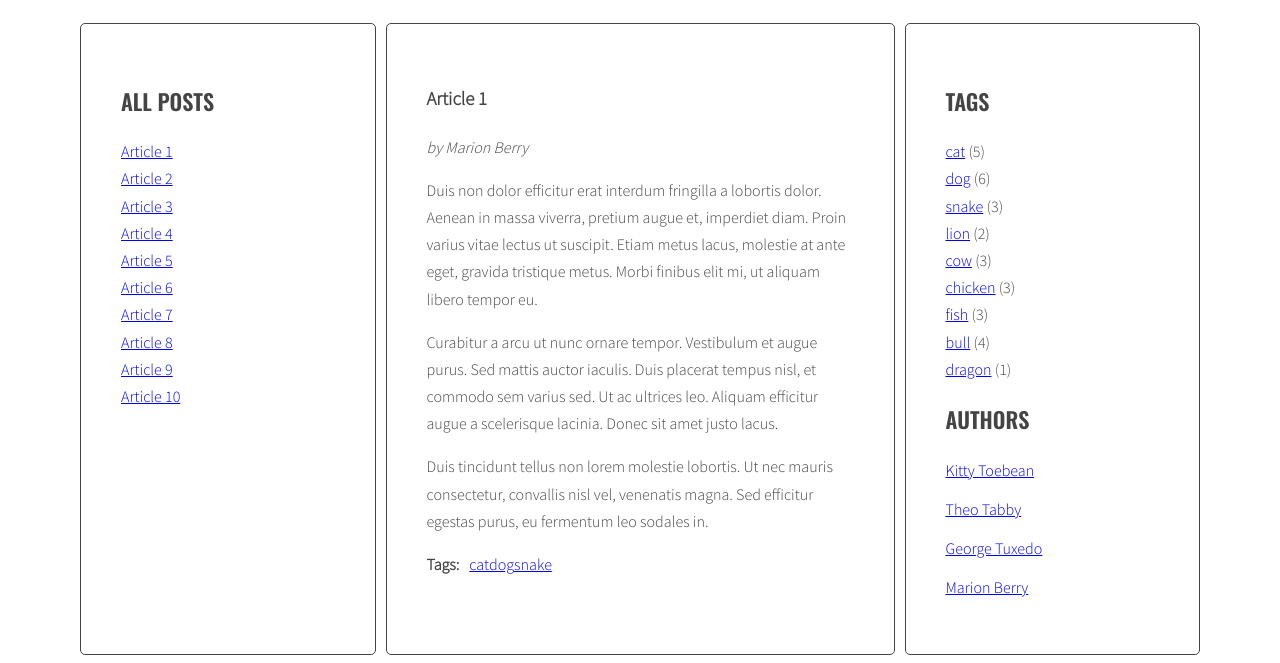
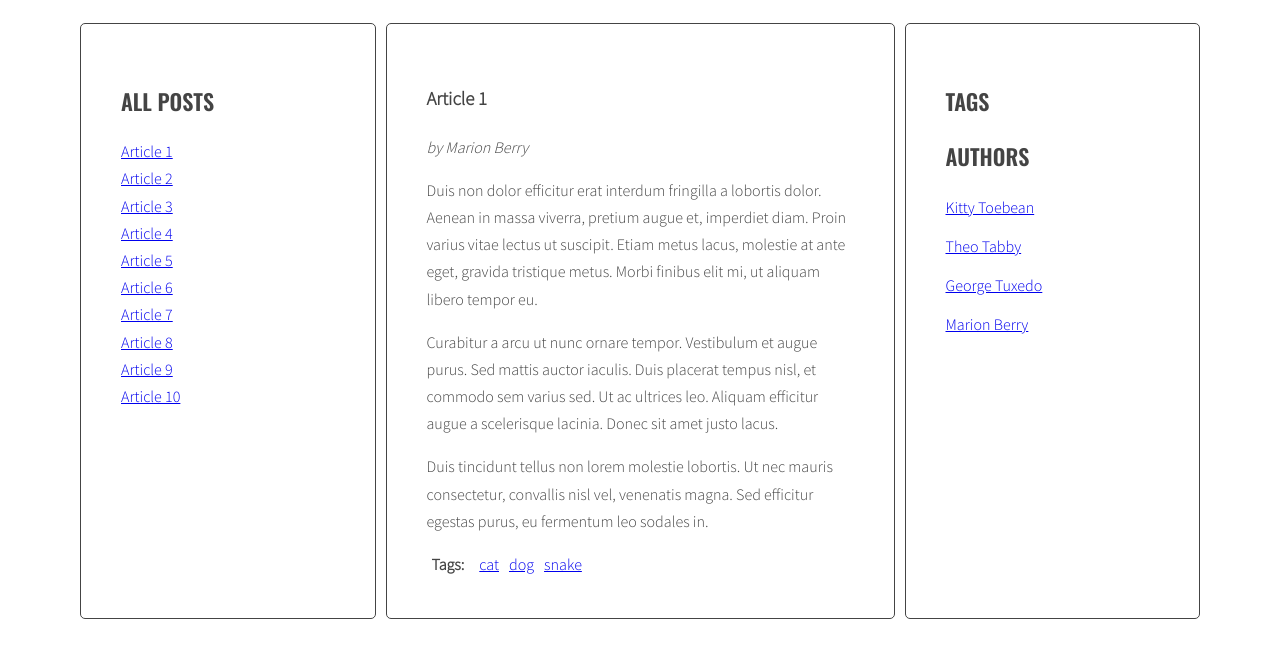
Before and after one commit to Wiktortk/javascript-blog, a website: page index.html in a window 1280 px wide. Shown: the part 220-883 px from the top of the page. After the commit the page ends 847 px from the top, so only its background shows below. Drawn offline with nearby package versions, Linux system fonts and the light colour scheme.

Commit message:
Done exercise 'Dodajemy akcję po kliknięciu w tag', comment all tags in right sidebar 'Tags'

```diff
--- a/index.html
+++ b/index.html
@@ -179,7 +179,7 @@
         <aside class="sidebar">
           <h2 class="section-title">Tags</h2>
           <ul class="list tags">
-            <li><a href="#">cat</a> <span>(5)</span></li>
+            <!--<li><a href="#">cat</a> <span>(5)</span></li>
             <li><a href="#">dog</a> <span>(6)</span></li>
             <li><a href="#">snake</a> <span>(3)</span></li>
             <li><a href="#">lion</a> <span>(2)</span></li>
@@ -187,7 +187,7 @@
             <li><a href="#">chicken</a> <span>(3)</span></li>
             <li><a href="#">fish</a> <span>(3)</span></li>
             <li><a href="#">bull</a> <span>(4)</span></li>
-            <li><a href="#">dragon</a> <span>(1)</span></li>
+            <li><a href="#">dragon</a> <span>(1)</span></li>-->
           </ul>
           <h2 class="section-title">Authors</h2>
           <ul class="list authors">
--- a/js/script.js
+++ b/js/script.js
@@ -7,15 +7,17 @@ const optArticleTagsSelector = '.post-tags .list';
 const optTagLinkSelector = '.list-horizontal a';
 const optActiveSelector = 'a.active[href^="#tag-"]';
 
+
 const titleClickHandler = function(event){
   event.preventDefault();
   const clickedElement = this;
 
-  /* [DONE] remove class 'active' from all article links  */
-
   const activeLinks = document.querySelectorAll('.titles a.active');
 
   for(let activeLink of activeLinks){
+
+    /* [DONE] remove class 'active' from all article links  */
+
     activeLink.classList.remove('active');
   }
 
@@ -23,11 +25,12 @@ const titleClickHandler = function(event){
 
   clickedElement.classList.add('active');
 
-  /* [DONE] remove class 'active' from all articles */
-
   const activeArticles = document.querySelectorAll('.post.active');
 
   for(let activeArticle of activeArticles){
+
+    /* [DONE] remove class 'active' from all articles */
+
     activeArticle.classList.remove('active');
   }
 
@@ -79,22 +82,22 @@ function generateTitleLinks(customSelector = ''){
   /* [ DONE ] insert link into titleList */
 
   titleList.innerHTML = html;
+
+  const links = document.querySelectorAll('.titles a');
+
+  for(let link of links){
+    link.addEventListener('click', titleClickHandler);
+  }
 }
 
 generateTitleLinks();
 
-const links = document.querySelectorAll('.titles a');
-
-for(let link of links){
-  link.addEventListener('click', titleClickHandler);
-}
-
-function generateTags(){ /* moduł szablon skryptu ----------------------------*/
+function generateTags(){
 
   /* [ DONE ] find all articles */
 
   const articles = document.querySelectorAll(optArticleSelector);
-  console.log(articles);
+
   /* START LOOP: for every article: */
 
   for(let article of articles){
@@ -102,7 +105,6 @@ function generateTags(){ /* moduł szablon skryptu ----------------------------*
     /* [ DONE ] find tags wrapper */
 
     const titleList = article.querySelector(optArticleTagsSelector);
-    console.log(titleList);
 
     /* [ DONE ] make html variable with empty string */
 
@@ -111,12 +113,10 @@ function generateTags(){ /* moduł szablon skryptu ----------------------------*
     /* [ DONE ] get tags from data-tags attribute */
 
     const articleTags = article.getAttribute('data-tags');
-    console.log(articleTags);
 
     /* [ DONE ] split tags into array */
 
     const articleTagsArray = articleTags.split(' ');
-    console.log(articleTagsArray);
 
     /* [ DONE ] START LOOP: for each tag */
 
@@ -124,20 +124,19 @@ function generateTags(){ /* moduł szablon skryptu ----------------------------*
 
       /* [ DONE ] generate HTML of the link */
 
-      const linkHTML = '<li><a href="#tag-' +  tag + '"><span>' +  tag  + '</span></a></li>';
-      console.log(linkHTML);
+      const linkHTML = '<li><a href="#tag-' + tag + '"><span class="post-tags">' + tag+ '</span></a></li>';
 
       /* [ DONE ] add generated code to html variable */
 
       html = html + linkHTML;
-      console.log(html);
+
       /* [ DONE ] END LOOP: for each tag */
     }
 
     /* [ DONE ] insert HTML of all the links into the tags wrapper */
 
     titleList.innerHTML = html;
-    console.log(titleList.innerHTML);
+
     /* [ DONE ] END LOOP: for every article: */
   }
 
@@ -158,55 +157,59 @@ function tagClickHandler(event){
   /* [ DONE ] make a new constant "href" and read the attribute "href" of the clicked element */
 
   const href = clickedElement.getAttribute('href');
-  console.log(href);
+
   /* [ DONE ] make a new constant "tag" and extract tag from the "href" constant */
 
   const tag = href.replace('#tag-', '');
-  console.log(tag);
-  /* [ IN PROGRESS ] find all tag links with class active */
+
+  /* [ DONE ] find all tag links with class active */
 
   const activeTags = document.querySelectorAll(optActiveSelector);
-  console.log(activeTags);
-  /* [ IN PROGRESS ] START LOOP: for each active tag link */
-  /* [ IN PROGRESS ] remove class active */
 
-  //const tagLinks = document.querySelectorAll(activeTags);
+  /* [ DONE ] START LOOP: for each active tag link */
+  /* [ DONE ] remove class active */
 
   for(let activeTag of activeTags){
     activeTag.classList.remove('active');
 
-    /* [ IN PROGRESS ] END LOOP: for each active tag link */
+    /* [ DONE ] END LOOP: for each active tag link */
   }
-  //console.log(activeTags);
-  /* [ IN PROGRESS ] find all tag links with "href" attribute equal to the "href" constant */
+
+  /* [ DONE ] find all tag links with "href" attribute equal to the "href" constant */
 
   const linksHref = document.querySelectorAll('href');
-  console.log(linksHref);
 
-  /* [ IN PROGRESS ] START LOOP: for each found tag link */
-  /* [ IN PROGRESS ] add class active */
+  /* [ DONE ] START LOOP: for each found tag link */
 
   for(let href of linksHref){
-    href.classList.add('.active');
 
-    /* END LOOP: for each found tag link */
+    /* [ DONE ] add class active */
+
+    href.classList.add('active');
+
+    /* [ DONE ] END LOOP: for each found tag link */
   }
 
-  /* [ IN PROGRESS ] execute function "generateTitleLinks" with article selector as argument */
+  /* [ DONE ] execute function "generateTitleLinks" with article selector as argument */
 
   generateTitleLinks('[data-tags~="' + tag + '"]');
 }
 
 
 function addClickListenersToTags(){
+
   /* [ DONE ] find all links to tags */
+
   const tagLink = document.querySelectorAll(optTagLinkSelector);
-  console.log(tagLink);
+
   /* [ DONE ] START LOOP: for each link */
+
   for(let href of tagLink){
+
     /* [ DONE ] add tagClickHandler as event listener for that link */
-    console.log(href);
+
     href.addEventListener('click', tagClickHandler);
+
     /* [ DONE ] END LOOP: for each link */
   }
 
--- a/sass/style.scss
+++ b/sass/style.scss
@@ -121,3 +121,7 @@ body {
     margin: 0 10px 0 0;
   }
 }
+
+.post-tags {
+  padding: 0 5px;
+}
```
Also changed, not shown: css/style.css, 1 other file.
